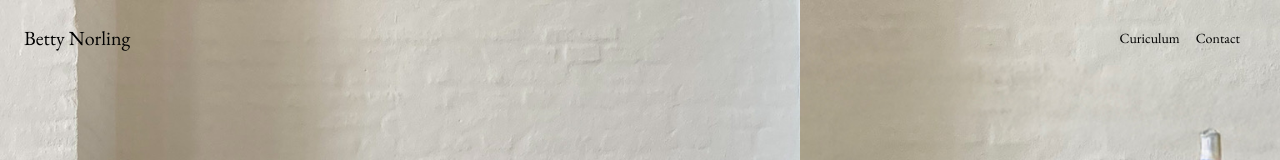
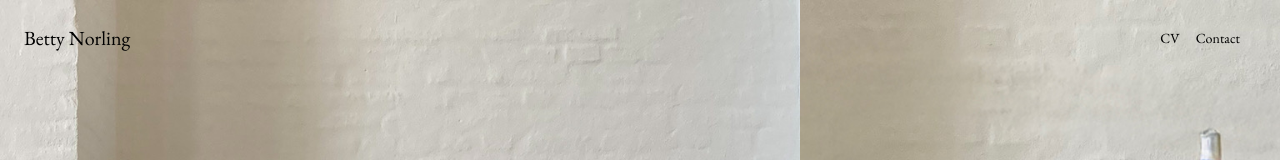
Before and after one commit to fredrik-p/betty, a Next.js app: page / in a window 1280 px wide. Shown: the top 160 px of the page. Built offline with nearby package versions, Linux system fonts and the light colour scheme.

Commit message:
change cv text in navbar

```diff
--- a/src/components/Navbar.tsx
+++ b/src/components/Navbar.tsx
@@ -35,7 +35,7 @@ export default function Navbar() {
             href="/cv"
             className="block mt-4 lg:inline-block lg:mt-0 hover:text-stone-500  mr-4"
           >
-            Curiculum
+            CV
           </Link>
         </div>
         <div className="text-sm lg:ml-auto">
```
